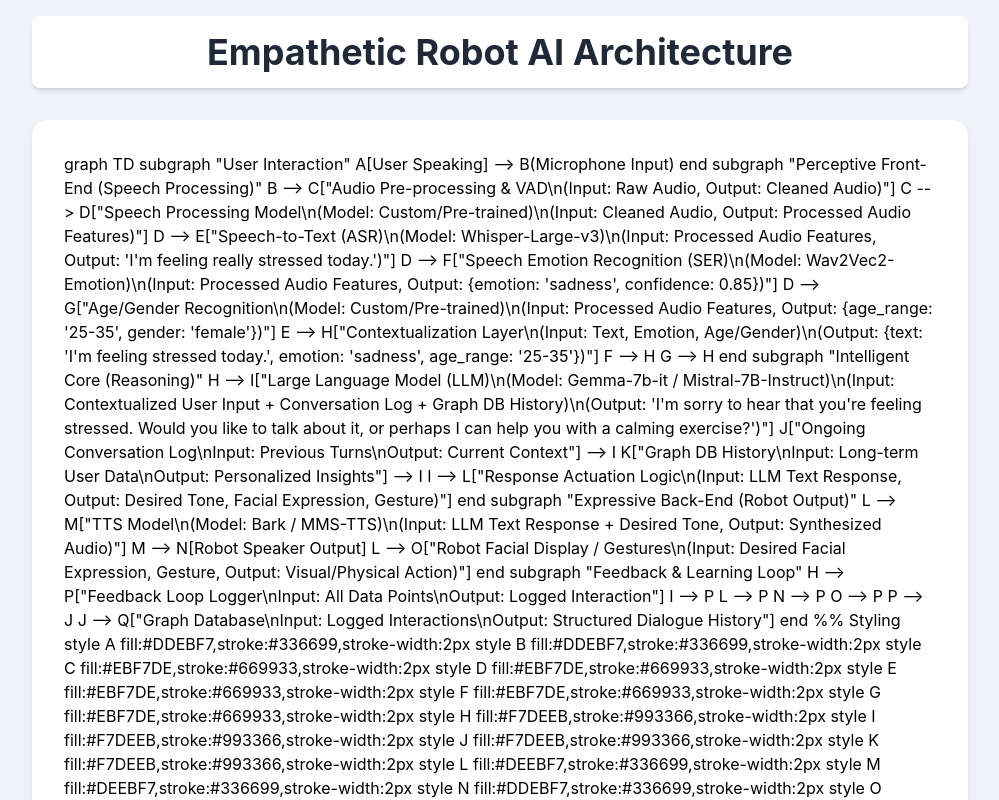
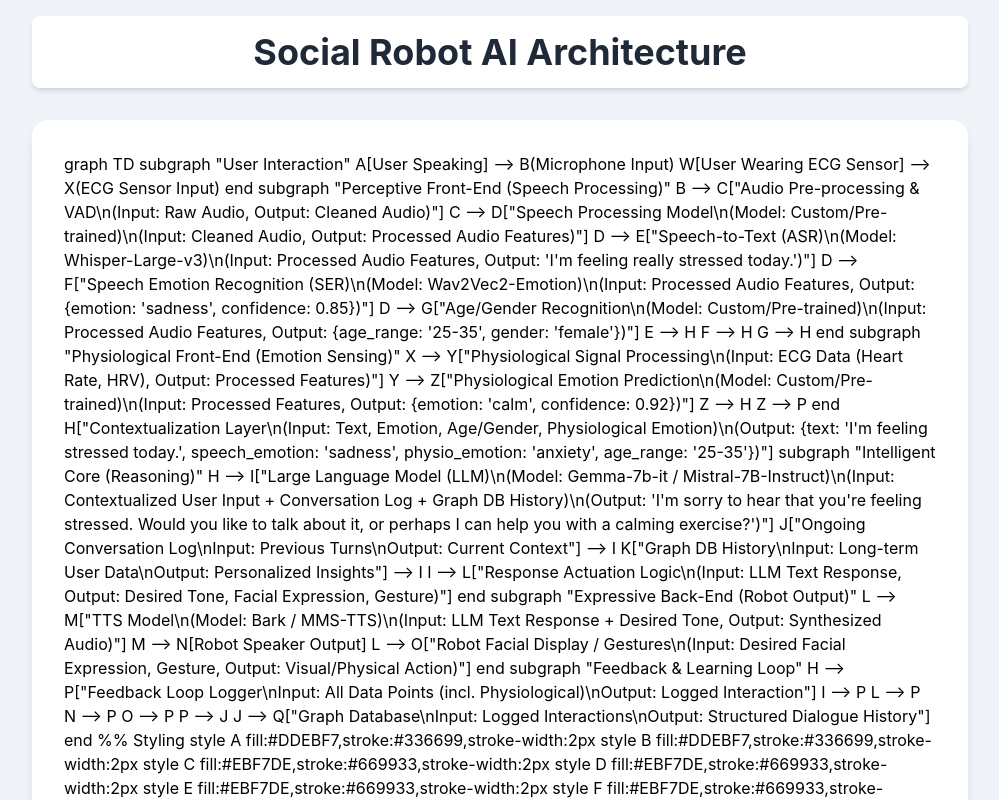
Before and after one commit to okwesi/empathetic-robot.github.io, a plain HTML site: page index.html in a window 1280 px wide. Shown: the top 800 px of the page, without its empty margins (140-1139 px from the left). Drawn offline with nearby package versions, Linux system fonts and the light colour scheme.

Commit message:
Update index.html

```diff
--- a/index.html
+++ b/index.html
@@ -52,12 +52,13 @@
 <body class="flex items-center justify-center min-h-screen p-4">
     <div class="max-w-full w-full lg:w-4/5 xl:w-3/4">
         <h1 class="text-3xl lg:text-4xl font-bold text-center text-gray-800 mb-8 rounded-lg p-4 bg-white shadow-md">
-            Empathetic Robot AI Architecture
+            Social Robot AI Architecture
         </h1>
         <div class="mermaid">
             graph TD
                 subgraph "User Interaction"
                     A[User Speaking] --> B(Microphone Input)
+                    W[User Wearing ECG Sensor] --> X(ECG Sensor Input)
                 end
 
                 subgraph "Perceptive Front-End (Speech Processing)"
@@ -66,10 +67,19 @@
                     D --> E["Speech-to-Text (ASR)\n(Model: Whisper-Large-v3)\n(Input: Processed Audio Features, Output: 'I'm feeling really stressed today.')"]
                     D --> F["Speech Emotion Recognition (SER)\n(Model: Wav2Vec2-Emotion)\n(Input: Processed Audio Features, Output: {emotion: 'sadness', confidence: 0.85})"]
                     D --> G["Age/Gender Recognition\n(Model: Custom/Pre-trained)\n(Input: Processed Audio Features, Output: {age_range: '25-35', gender: 'female'})"]
-                    E --> H["Contextualization Layer\n(Input: Text, Emotion, Age/Gender)\n(Output: {text: 'I'm feeling stressed today.', emotion: 'sadness', age_range: '25-35'})"]
+                    E --> H
                     F --> H
                     G --> H
                 end
+
+                subgraph "Physiological Front-End (Emotion Sensing)"
+                    X --> Y["Physiological Signal Processing\n(Input: ECG Data (Heart Rate, HRV), Output: Processed Features)"]
+                    Y --> Z["Physiological Emotion Prediction\n(Model: Custom/Pre-trained)\n(Input: Processed Features, Output: {emotion: 'calm', confidence: 0.92})"]
+                    Z --> H
+                    Z --> P
+                end
+
+                H["Contextualization Layer\n(Input: Text, Emotion, Age/Gender, Physiological Emotion)\n(Output: {text: 'I'm feeling stressed today.', speech_emotion: 'sadness', physio_emotion: 'anxiety', age_range: '25-35'})"]
 
                 subgraph "Intelligent Core (Reasoning)"
                     H --> I["Large Language Model (LLM)\n(Model: Gemma-7b-it / Mistral-7B-Instruct)\n(Input: Contextualized User Input + Conversation Log + Graph DB History)\n(Output: 'I'm sorry to hear that you're feeling stressed. Would you like to talk about it, or perhaps I can help you with a calming exercise?')"]
@@ -85,7 +95,7 @@
                 end
 
                 subgraph "Feedback & Learning Loop"
-                    H --> P["Feedback Loop Logger\nInput: All Data Points\nOutput: Logged Interaction"]
+                    H --> P["Feedback Loop Logger\nInput: All Data Points (incl. Physiological)\nOutput: Logged Interaction"]
                     I --> P
                     L --> P
                     N --> P
@@ -112,6 +122,12 @@
                 style O fill:#DDEBF7,stroke:#336699,stroke-width:2px
                 style P fill:#F7EBF7,stroke:#CC66CC,stroke-width:2px
                 style Q fill:#F7EBF7,stroke:#CC66CC,stroke-width:2px
+
+                %% New styling for physiological nodes
+                style W fill:#F8E7D3,stroke:#A16207,stroke-width:2px
+                style X fill:#F8E7D3,stroke:#A16207,stroke-width:2px
+                style Y fill:#F8E7D3,stroke:#A16207,stroke-width:2px
+                style Z fill:#F8E7D3,stroke:#A16207,stroke-width:2px
         </div>
     </div>
 </body>
```
